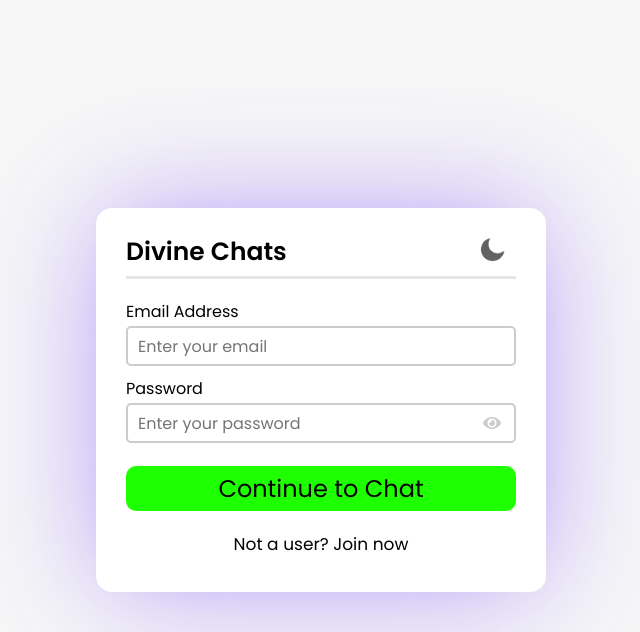
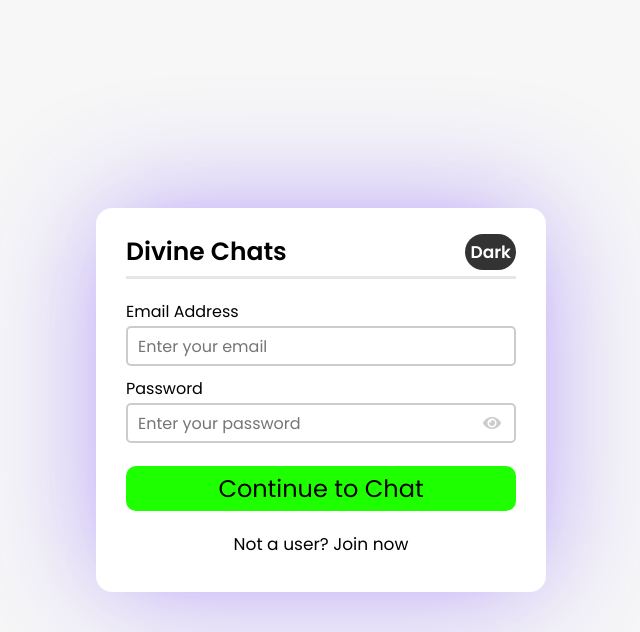
Before and after one commit to devagarwal2503/Divine-Chats, a PHP site: page /login.html in a window 1280 px wide. Shown: the top 632 px of the page, without its empty margins (319-959 px from the left). Run offline with PHP 8.4, Linux system fonts and the light colour scheme.

Commit message:
Final Frontend Commit

```diff
--- a/JavaScript/toggle.js
+++ b/JavaScript/toggle.js
@@ -6,21 +6,21 @@ document.addEventListener('DOMContentLoaded', () => {
     const themeIcon = localStorage.getItem('theme-toggle');
     if(storedTheme){
         themeStylesheet.href = storedTheme;
-        themeToggle.src = themeIcon;
+        themeToggle.innerText = themeIcon;
     }
 
     themeToggle.addEventListener('click', () => {
         // if it's light -> go dark
         if(themeStylesheet.href.includes('light')){
             themeStylesheet.href = 'dark-mode.css';
-            themeToggle.src = "/icon/sun.png";
+            themeToggle.innerText = 'Light';
         } else {
             // if it's dark -> go light
             themeStylesheet.href = 'light-mode.css';
-            themeToggle.src = "/icon/moon.png";
+            themeToggle.innerText = 'Dark';
         }
         // save the preference to localStorage
         localStorage.setItem('theme',themeStylesheet.href);
-        localStorage.setItem('theme-toggle',themeToggle.src);
+        localStorage.setItem('theme-toggle',themeToggle.innerText);
     })
 })
--- a/chat.html
+++ b/chat.html
@@ -18,7 +18,7 @@
                         <span>Divine Chats</span>
                         <p>Active now</p>
                     </div>
-                <img src="./icon/moon.png" alt="" id="theme-toggle" class="dimg">
+                    <a href="#" class="logout dimg" id="theme-toggle">Dark</a>
             </header>
             <div class="chat-box">
                 <div class="chat outgoing">
--- a/index.html
+++ b/index.html
@@ -6,13 +6,15 @@
     <meta name="viewport" content="width=device-width, initial-scale=1.0">
     <title>Divine Chats</title>
     <link id="theme" rel="stylesheet" href="light-mode.css">
+    <link id="theme" rel="stylesheet" href="icon.css">
     <link rel="stylesheet" href="https://cdnjs.cloudflare.com/ajax/libs/font-awesome/5.15.3/css/all.min.css" integrity="sha512-iBBXm8fW90+nuLcSKlbmrPcLa0OT92xO1BIsZ+ywDWZCvqsWgccV3gFoRBv0z+8dLJgyAHIhR35VZc2oM/gI1w==" crossorigin="anonymous" referrerpolicy="no-referrer" />
 </head>
 <body>
     <div class="wrapper">
         <section class="form signup">
             <header>
-                Divine Chats<img src="./icon/moon.png" alt="" id="theme-toggle">
+                Divine Chats
+                <a href="#" class="logout" id="theme-toggle">Dark</a>
             </header>
             <form action="#">
                 <div class="error-txt">This is an error message</div>
--- a/light-mode.css
+++ b/light-mode.css
@@ -49,16 +49,22 @@ body{
     padding: 25px 30px;
 }
 .form header{
+    display: flex;
     font-size: 25px;
     font-weight: 600;
     padding-bottom: 5px;
     border-bottom: 3px solid var(--borderBottom);
-    color: var(--uniColor)
+    color: var(--uniColor);
+    position: relative;
+    align-items: center;
+    justify-content: space-between;
 }
-.form header img{
-    margin-left: 190px;
-    margin-bottom: -5px;
-    height: 30px;
+.form header a{
+    color: var(--logouttxtColor);
+    font-size: 17px;
+    padding: 5px 5px;
+    background: var(--logoutBgColor);
+    border-radius: 20px;
 }
 .form form{
     margin: 20px 0;
@@ -162,10 +168,12 @@ form .name-details .field:last-child{
 }
 
 /* Users css*/
-.users header img{
-    margin-left: 5px;
-    margin-top: 1px;
-    height: 30px;
+.users header .dimg{
+    color: var(--logouttxtColor);
+    font-size: 17px;
+    padding: 5px 5px;
+    background: var(--logoutBgColor);
+    border-radius: 20px;
 }
 .users{
     padding: 25px 30px;
@@ -285,10 +293,13 @@ form .name-details .field:last-child{
 }
 /* Chat Area css*/
 .chat-area header .dimg{
-    margin-left: 5px;
-    margin-top: 1px;
-    height: 30px;
     margin-left: 120px;
+    color: var(--logouttxtColor);
+    font-size: 17px;
+    padding: 5px 5px;
+    background: var(--logoutBgColor);
+    border-radius: 20px;
+
 }
 
 .chat-area header{
--- a/login.html
+++ b/login.html
@@ -12,7 +12,7 @@
     <div class="wrapper">
         <section class="form login">
             <header>
-                Divine Chats<img src="./icon/moon.png" alt="" id="theme-toggle">
+                Divine Chats<a href="#" class="logout" id="theme-toggle">Dark</a>
             </header>
             <form action="#">
                 <div class="error-txt">This is an error message</div>
--- a/users.html
+++ b/users.html
@@ -19,7 +19,7 @@
                         <p>Active now</p>
                     </div>
                 </div>
-                <img src="./icon/moon.png" alt="" id="theme-toggle">
+                <a href="#" class="dimg" id="theme-toggle">Dark</a>
                 <a href="#" class="logout">Logout</a>
             </header>
             <div class="search">
```
Also changed, not shown: dark-mode.css (+23 -12 lines), icon.css (added, +45 -0 lines).
